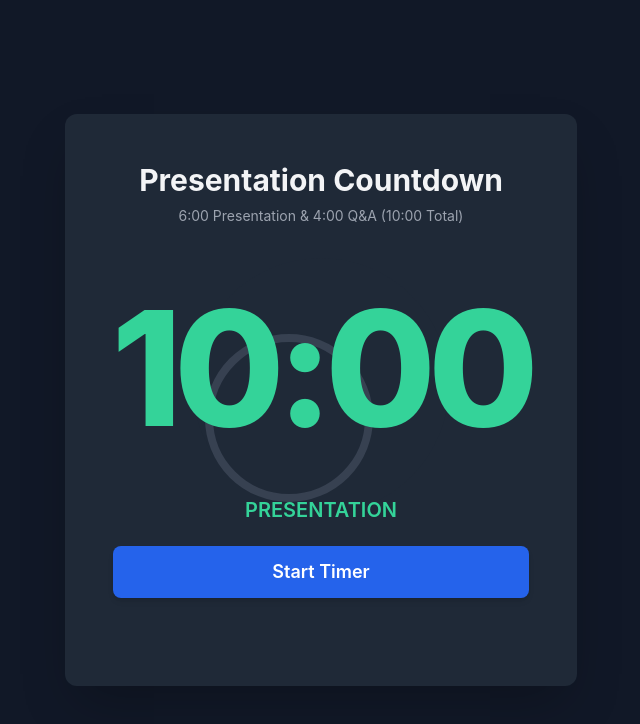
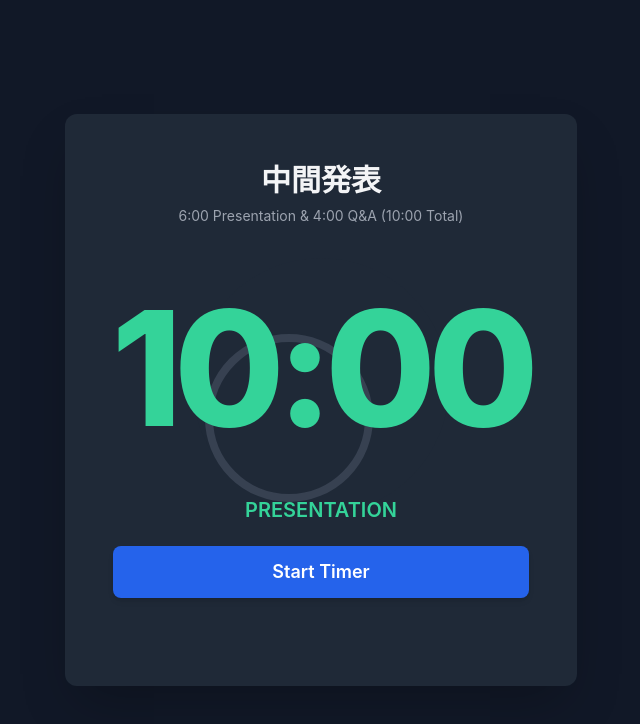
Before and after one commit to tiology28-ai/presentation-timer, a plain HTML site: page index.html in a window 1280 px wide. Shown: the whole page, without its empty margins (319-959 px from the left). Drawn offline with nearby package versions, Linux system fonts and the light colour scheme.

Commit message:
Update index.html

```diff
--- a/index.html
+++ b/index.html
@@ -41,7 +41,7 @@
     <div id="timer-app" class="w-full max-w-lg bg-gray-800 shadow-2xl rounded-xl p-8 sm:p-12 text-center transition-all duration-500">
 
         <!-- Updated text color for contrast -->
-        <h1 class="text-3xl font-bold mb-2 text-gray-100">Presentation Countdown</h1>
+        <h1 class="text-3xl font-bold mb-2 text-gray-100">中間発表</h1>
         <p id="total-time-info" class="text-sm text-gray-400 mb-8">6:00 Presentation & 4:00 Q&A (10:00 Total)</p>
 
         <!-- Timer Display Area: Added bg-gray-800 for consistent dark background -->
```
